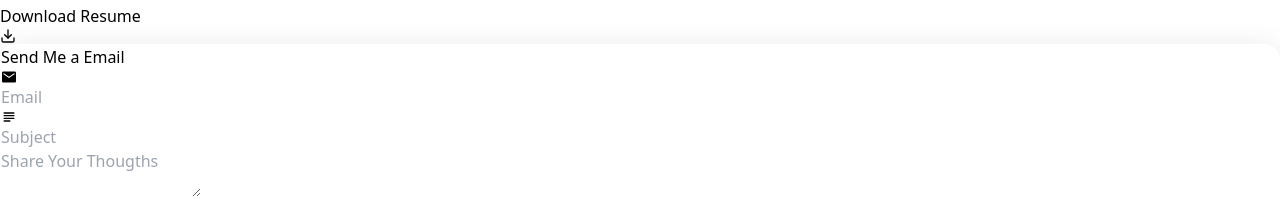
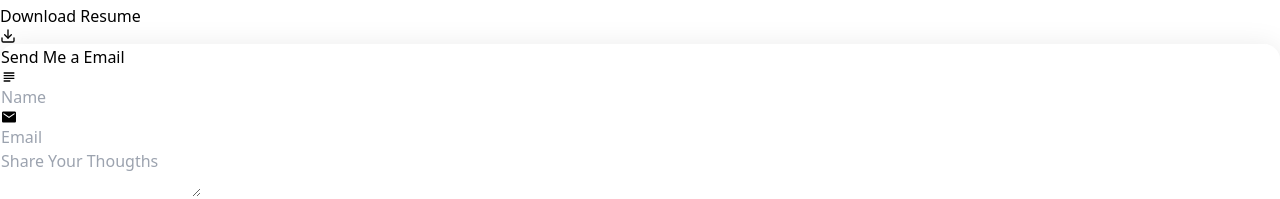
Before and after one commit to Myself-Ashish-Sarker/portfolio-app, a React (Vite) app: page /letstalk in a window 1280 px wide. Shown: the part 1662-1861 px from the top of the page. Built offline with nearby package versions, Linux system fonts and the light colour scheme.

Commit message:
now visitor can send email

```diff
--- a/index.html
+++ b/index.html
@@ -16,6 +16,15 @@
 <body>
     <div id="root"></div>
     <script type="module" src="/src/main.jsx"></script>
+    <script type="text/javascript" src="https://cdn.jsdelivr.net/npm/@emailjs/browser@4/dist/email.min.js">
+    </script>
+    <script type="text/javascript">
+        (function () {
+            emailjs.init({
+                publicKey: "9WRsoyhoX2SrW8FJh",
+            });
+        })();
+    </script>
 </body>
 
 </html>
--- a/src/Components/LetsTalk.jsx
+++ b/src/Components/LetsTalk.jsx
@@ -3,8 +3,29 @@ import { IoMdMail } from "react-icons/io";
 import { FaPhoneAlt } from "react-icons/fa";
 import { LuDownload } from "react-icons/lu";
 import { MdSubject } from "react-icons/md";
+import { useRef } from 'react';
 
 const LetsTalk = () => {
+
+    const form = useRef();
+
+    const sendEmail = (e) => {
+        e.preventDefault();
+
+        emailjs
+            .sendForm('service_84t0bjw', 'template_on8mm78', form.current, {
+                publicKey: '9WRsoyhoX2SrW8FJh',
+            })
+            .then(
+                () => {
+                    console.log('SUCCESS!');
+                },
+                (error) => {
+                    console.log('FAILED...', error.text);
+                },
+            );
+    };
+
     return (
         <div className='bg-gradient-to-b from-white to-[#F9FBE7]'>
             <div className="mt-4 pb-2 flex justify-center">
@@ -48,25 +69,25 @@ const LetsTalk = () => {
                             <h1 className="text-3xl pb-3">Send Me a Email</h1>
                         </div>
 
-                        <form action="">
+                        <form ref={form} onSubmit={sendEmail} action="">
 
                             <div className="flex justify-center gap-4">
                                 <div>
                                     <label className="input input-bordered flex items-center gap-2">
-                                        <IoMdMail />
-                                        <input type="text" className="grow" placeholder="Email" name="email" />
+                                        <MdSubject />
+                                        <input type="text" className="grow" placeholder="Name" name="from_name" />
                                     </label>
                                 </div>
                                 <div>
                                     <label className="input input-bordered flex items-center gap-2">
-                                        <MdSubject />
-                                        <input type="text" className="grow" placeholder="Subject" name="subject" />
+                                        <IoMdMail />
+                                        <input type="text" className="grow" placeholder="Email" name="from_email" />
                                     </label>
                                 </div>
                             </div>
 
                             <div className="flex justify-center mt-2 ">
-                                <textarea name="text" className="textarea textarea-bordered w-[31rem]" placeholder="Share Your Thougths"></textarea>
+                                <textarea name="message" className="textarea textarea-bordered w-[31rem]" placeholder="Share Your Thougths"></textarea>
                             </div>
 
                             <div className="flex justify-center mt-5">
```
